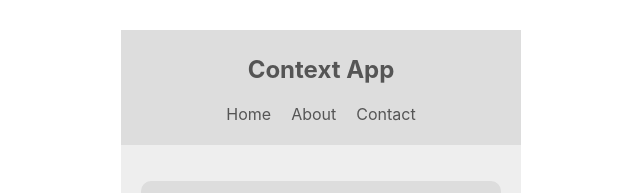
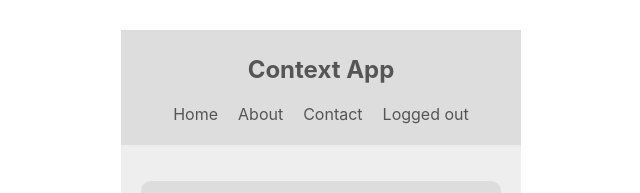
Before and after one commit to jillo-abdullahi/react-context-hooks, a React (Create React App) app: page / in a window 1280 px wide. Shown: the top 193 px of the page, without its empty margins (319-959 px from the left). Built offline with nearby package versions, Linux system fonts and the light colour scheme.

Commit message:
consuming two contexts in one component

```diff
--- a/src/components/Navbar.js
+++ b/src/components/Navbar.js
@@ -1,12 +1,15 @@
 import React, { Component } from 'react';
 import { ThemeContext } from '../contexts/ThemeContext';
+import { AuthContext } from '../contexts/AuthContext';
 
 export default class Navbar extends Component {
 
     render() {
         return (
-            <ThemeContext.Consumer>{context => {
-                const { isLightTheme, light, dark } = context;
+            <AuthContext>{(authContext) => (
+                <ThemeContext.Consumer>{themeContext => {
+                    const { isAuthenticated, toggleAuth } = authContext;
+                    const { isLightTheme, light, dark } = themeContext;
                     const theme = isLightTheme ? light : dark;
                         return (
                             <nav style={{ background: theme.ui, color: theme.syntax}}>
@@ -15,11 +18,13 @@ export default class Navbar extends Component {
                                     <li>Home</li>
                                     <li>About</li>
                                     <li>Contact</li>
+                                    <li style={{cursor: 'pointer'}}
+                                    onClick={toggleAuth}>{ isAuthenticated ? 'Logged in' : 'Logged out'}</li>
                                 </ul>
                             </nav>
                         )
                 }}</ThemeContext.Consumer>
-
+            )}</AuthContext>
         )
     }
 }
```
Lines whose indentation alone changed are shown as unchanged.
